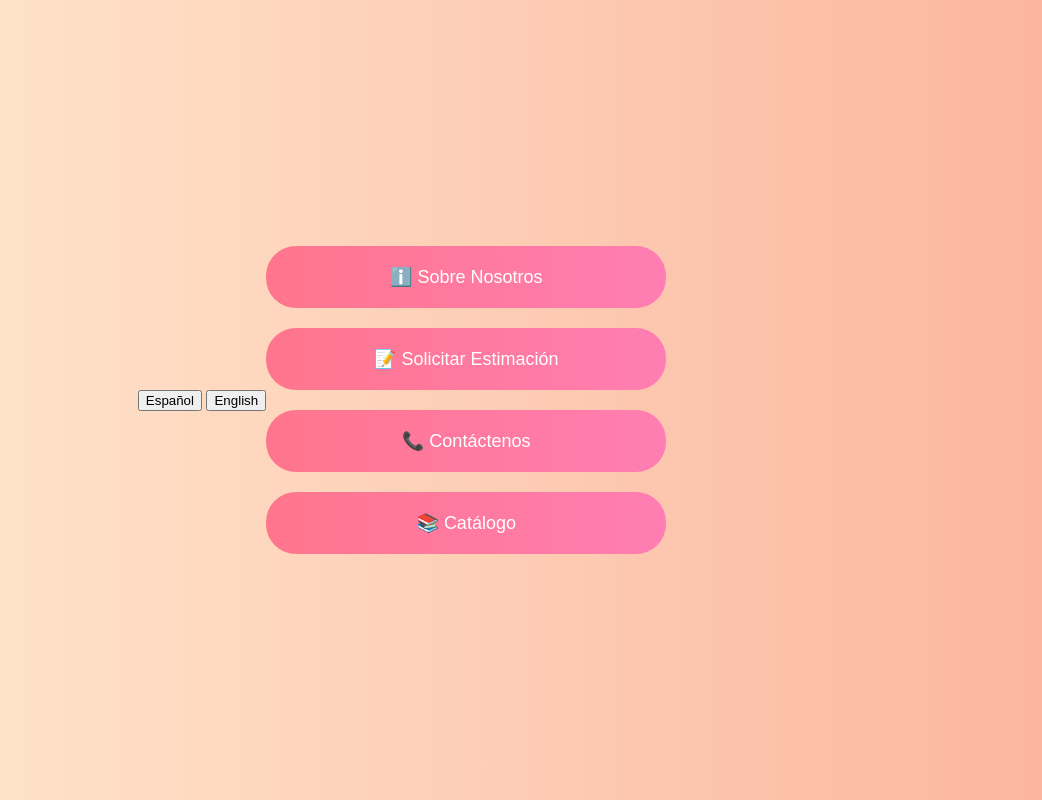
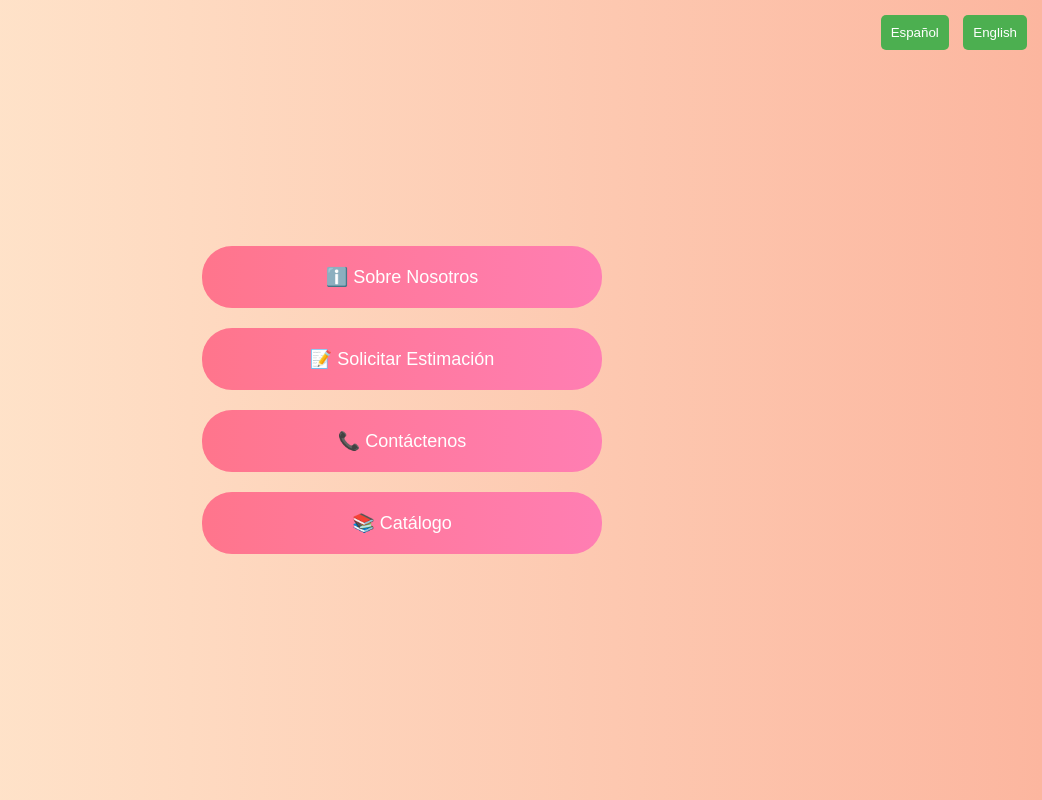
Before and after one commit to ArchitecturalFinesse/Architectural_Finesse, a plain HTML site: page index.html in a window 1280 px wide. Shown: the whole page, without its empty margins (238-1280 px from the left). Drawn offline with Linux system fonts and the light colour scheme.

Commit message:
Update style.css

```diff
--- a/style.css
+++ b/style.css
@@ -8,13 +8,34 @@ body {
     height: 100vh;
 }
 
+.language-switcher {
+    position: absolute;
+    top: 10px;
+    right: 10px;
+}
+
+.language-switcher button {
+    background-color: #4CAF50;
+    color: white;
+    border: none;
+    padding: 10px;
+    margin: 5px;
+    cursor: pointer;
+    border-radius: 5px;
+    transition: background-color 0.3s;
+}
+
+.language-switcher button:hover {
+    background-color: #45a049;
+}
+
 .container {
     display: flex;
     flex-direction: column;
     align-items: center;
     gap: 20px;
     width: 100%;
-    max-width: 400px; /* Maximum width for buttons */
+    max-width: 400px;
 }
 
 .btn {
```
